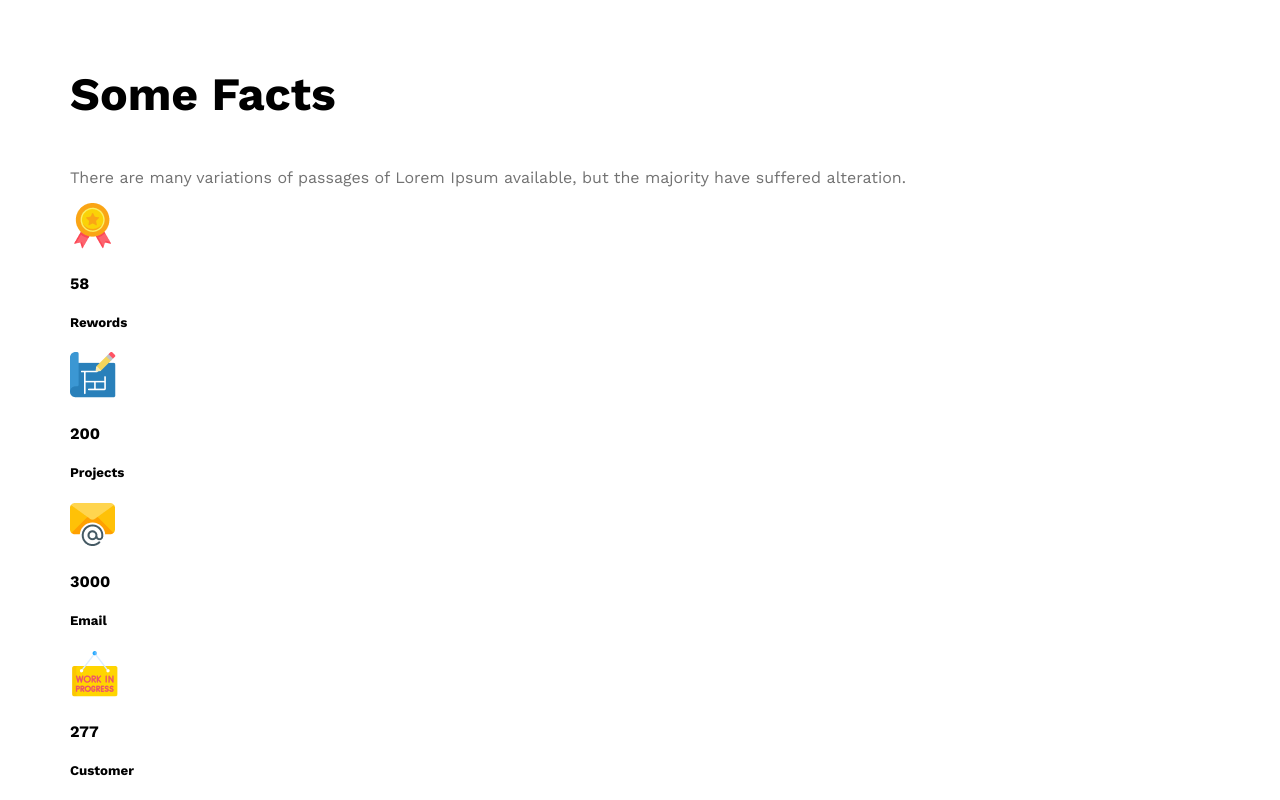
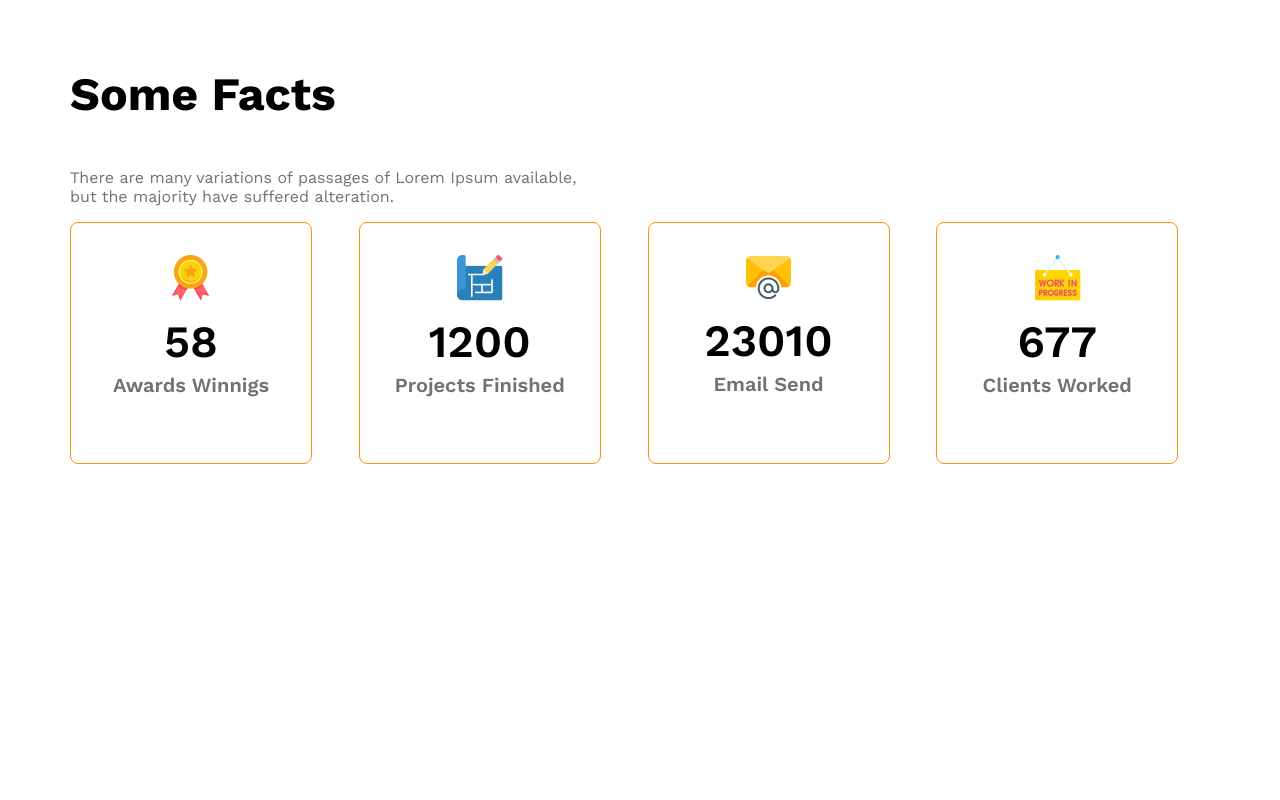
Before and after one commit to Saiful-Islam-Arman/g3architects, a plain HTML site: page index.html in a window 1280 px wide. Shown: the part 2097-2897 px from the top of the page. After the commit the page ends 2569 px from the top, so only its background shows below. Drawn offline with nearby package versions, Linux system fonts and the light colour scheme.

Commit message:
add some fact section

```diff
--- a/index.html
+++ b/index.html
@@ -59,28 +59,38 @@
          <!-- some facts -->
          <section class="some-fact">
             <h3 class="section-title">Some Facts</h3>
-            <p class="description dark-3">There are many variations of passages of Lorem Ipsum available,
+            <p class="description dark-3 fact-description">There are many variations of passages of Lorem Ipsum available,
                 but the majority have suffered alteration.
             </p>
-            <div class="fact">
+           <div class="card-container">
+                <div class="single-card display-flex">
+                    <div class="fact-card">
                         <img src="images/icons/ribon.png" alt="Ribon" class="fact-icon">
                         <h4 class="fact-count">58</h4>
-                <h5 class="fact-name">Rewords</h5>
+                        <h5 class="fact-name dark-3">Awards Winnigs</h5>
                     </div>
-            <div class="fact">
+                </div>
+                <div class="single-card display-flex">
+                    <div class="fact-card">
                         <img src="images/icons/projects.png" alt="Projects" class="fact-icon">
-                <h4 class="fact-count">200</h4>
-                <h5 class="fact-name">Projects</h5>
+                        <h4 class="fact-count">1200</h4>
+                        <h5 class="fact-name dark-3">Projects Finished</h5>
                     </div>
-            <div class="fact">
+                </div>
+                <div class="single-card display-flex">
+                    <div class="fact-card">
                         <img src="images/icons/email.png" alt="" class="fact-icon">
-                <h4 class="fact-count">3000</h4>
-                <h5 class="fact-name">Email</h5>
+                        <h4 class="fact-count">23010</h4>
+                        <h5 class="fact-name dark-3">Email Send</h5>
                     </div>
-            <div class="fact">
+                </div>
+                <div class="single-card display-flex">
+                    <div class="fact-card">
                         <img src="images/icons/customers.png" alt="Customer" class="fact-icon">
-                <h4 class="fact-count">277</h4>
-                <h5 class="fact-name">Customer</h5>
+                        <h4 class="fact-count">677</h4>
+                        <h5 class="fact-name dark-3">Clients Worked</h5>
+                    </div>
+                </div>
            </div>
          </section>
     </main>
--- a/style/style.css
+++ b/style/style.css
@@ -121,6 +121,37 @@
   font-weight: 700;
 }
 
+/* fact container */
+.card-container{
+  display: grid;
+  grid-template-columns: repeat(4, 1fr);
+  gap: 15px;
+}
+.fact-description{
+  max-width: 530px;
+}
+.single-card{
+  border: 1px solid #FF900E;
+  width: 240px;
+  height: 240px;
+  border-radius: 8px;
+  text-align: center;
+  justify-content: center;
+  align-items: center;
+}
+
+.fact-count{
+  font-size: 2.8rem;
+  font-weight: 600;
+  margin-top: 10px;
+  margin-bottom: 5px;
+}
+.fact-name{
+  font-size: 1.25rem;
+  font-weight: 600;
+  margin-top: 5px;
+}
+
 @media screen and (max-width: 576px) {
   .navbar,
   .nav-links{
```
Lines whose indentation alone changed are shown as unchanged.
